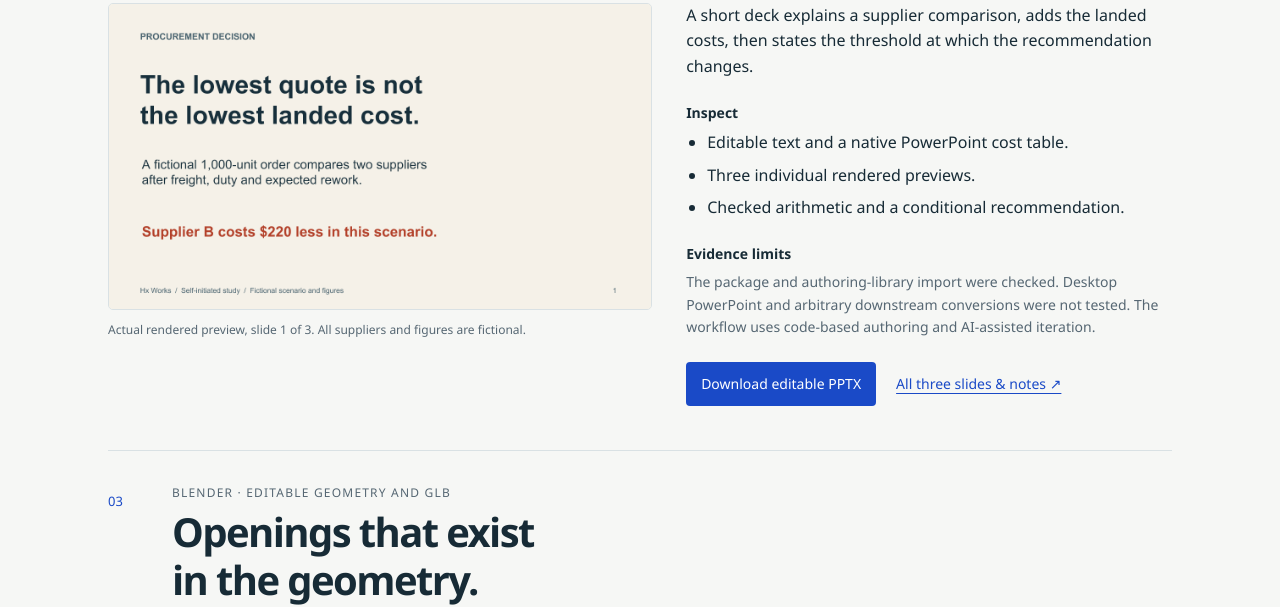
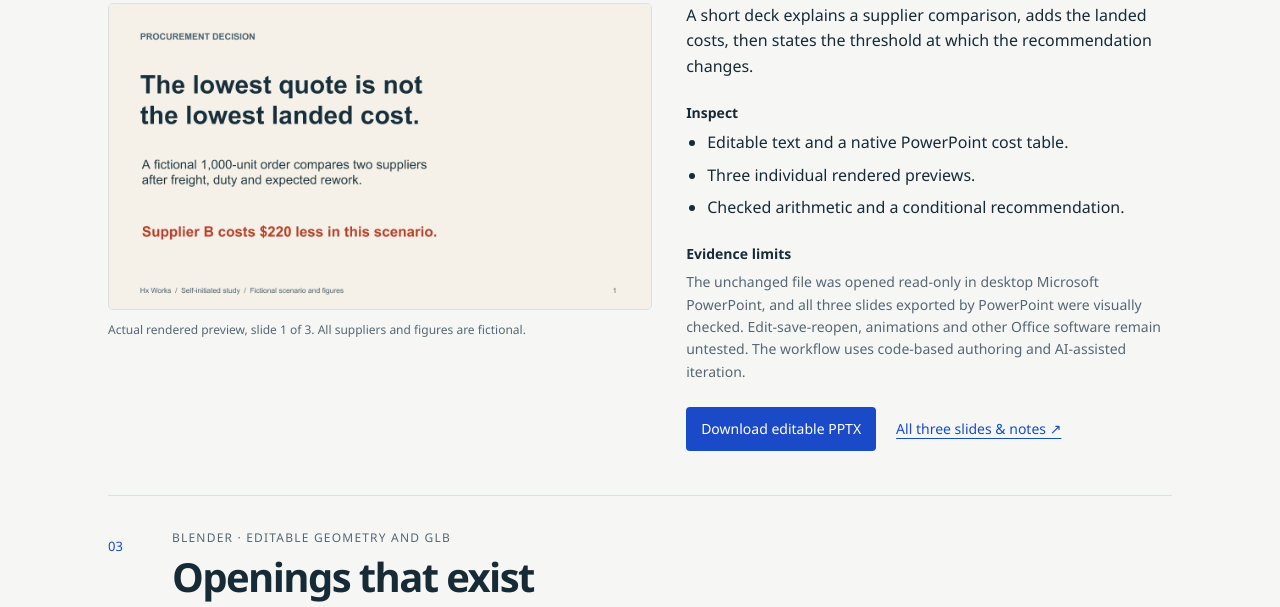
Before and after one commit to hxsworrk-lab/ui-motion-study, a plain HTML site: page studies.html in a window 1280 px wide. Shown: the part 1161-1768 px from the top of the page. Drawn offline with Linux system fonts and the light colour scheme.

Commit message:
Align PowerPoint verification notes across the project index

```diff
--- a/studies.html
+++ b/studies.html
@@ -121,7 +121,7 @@
         <div class="copy">
           <p>A short deck explains a supplier comparison, adds the landed costs, then states the threshold at which the recommendation changes.</p>
           <h3>Inspect</h3><ul><li>Editable text and a native PowerPoint cost table.</li><li>Three individual rendered previews.</li><li>Checked arithmetic and a conditional recommendation.</li></ul>
-          <h3>Evidence limits</h3><p class="limit">The package and authoring-library import were checked. Desktop PowerPoint and arbitrary downstream conversions were not tested. The workflow uses code-based authoring and AI-assisted iteration.</p>
+          <h3>Evidence limits</h3><p class="limit">The unchanged file was opened read-only in desktop Microsoft PowerPoint, and all three slides exported by PowerPoint were visually checked. Edit-save-reopen, animations and other Office software remain untested. The workflow uses code-based authoring and AI-assisted iteration.</p>
           <div class="actions"><a class="primary" href="supplier-decision/supplier-decision-study.pptx" download>Download editable PPTX</a><a href="https://github.com/hxsworrk-lab/ui-motion-study/tree/main/supplier-decision">All three slides & notes ↗</a></div>
         </div>
       </div>
```
Also changed, not shown: README.md.
